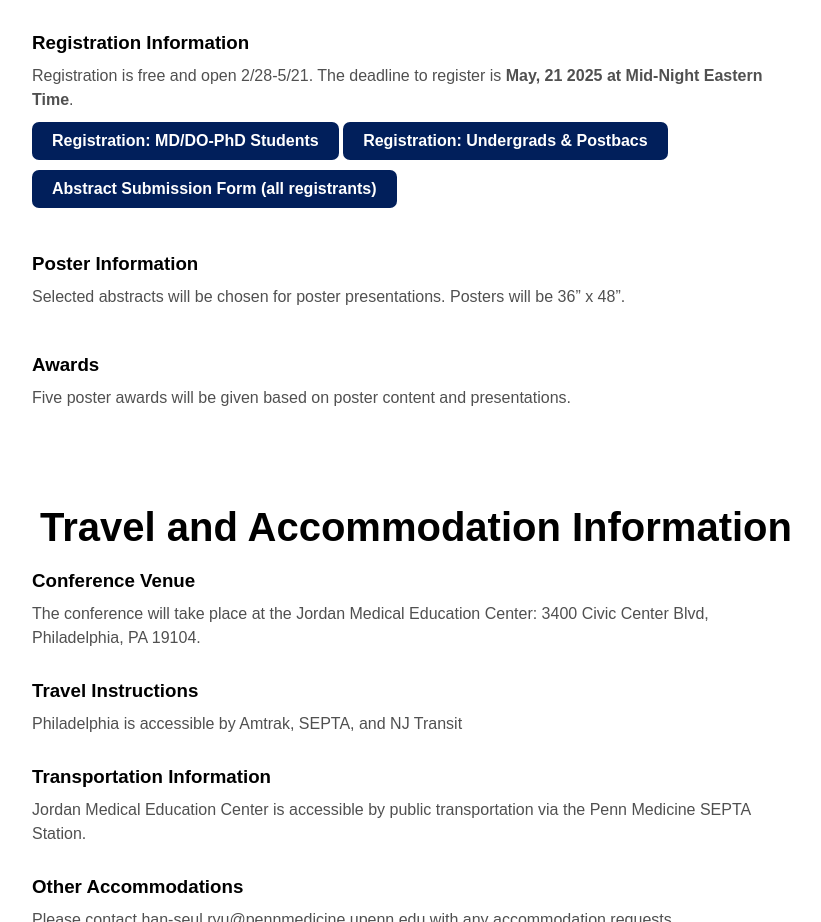
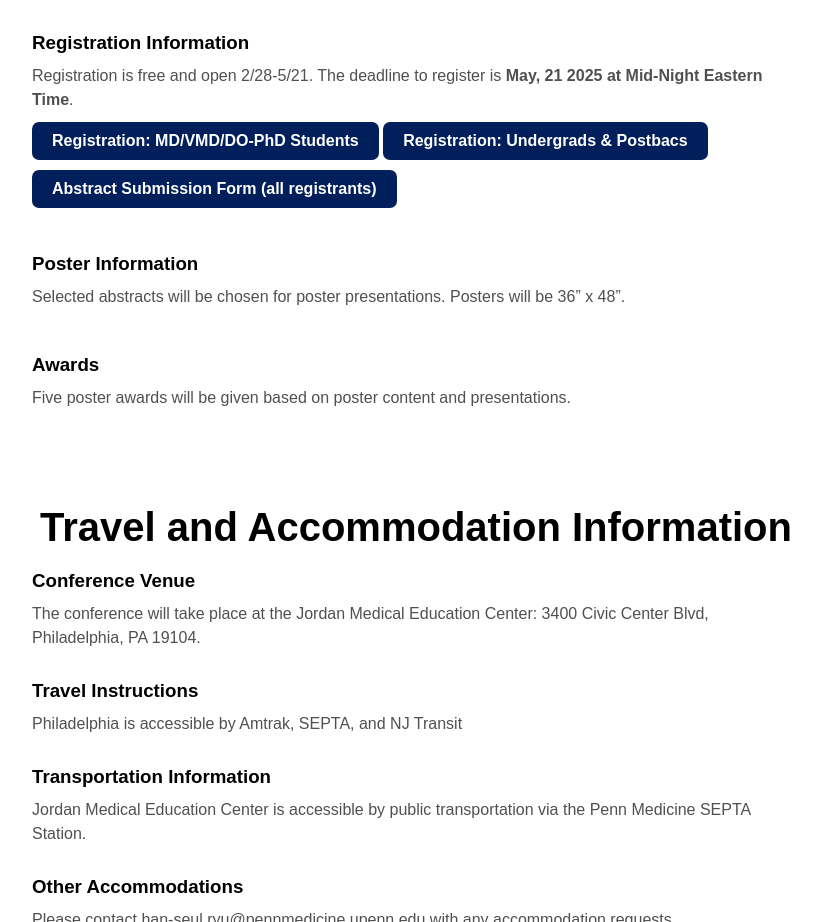
Before and after one commit to physicianscientists/2025-mid-atlantic-regional-conference, a plain HTML site: page index.html in a window 1280 px wide. Shown: the part 1382-2304 px from the top of the page, without its empty margins (224-1045 px from the left). Drawn offline with Linux system fonts and the light colour scheme.

Commit message:
VMD registration

```diff
--- a/index.html
+++ b/index.html
@@ -165,7 +165,7 @@
       <p class="purpose-desc">Registration is free and open 2/28-5/21. The deadline to register is <strong>May, 21 2025 at Mid-Night Eastern Time</strong>.</p>
 
       <div class="purpose-abstract-div">
-        <a href="https://www.physicianscientists.org/events/register.aspx?id=1945243" target="_blank" class="purpose-registration-button">Registration: MD/DO-PhD Students</a>
+        <a href="https://www.physicianscientists.org/events/register.aspx?id=1945243" target="_blank" class="purpose-registration-button">Registration: MD/VMD/DO-PhD Students</a>
         <a href="https://www.physicianscientists.org/events/register.aspx?id=1945244" target="_blank" class="purpose-registration-button">Registration: Undergrads & Postbacs</a>
       </div>
 
```
